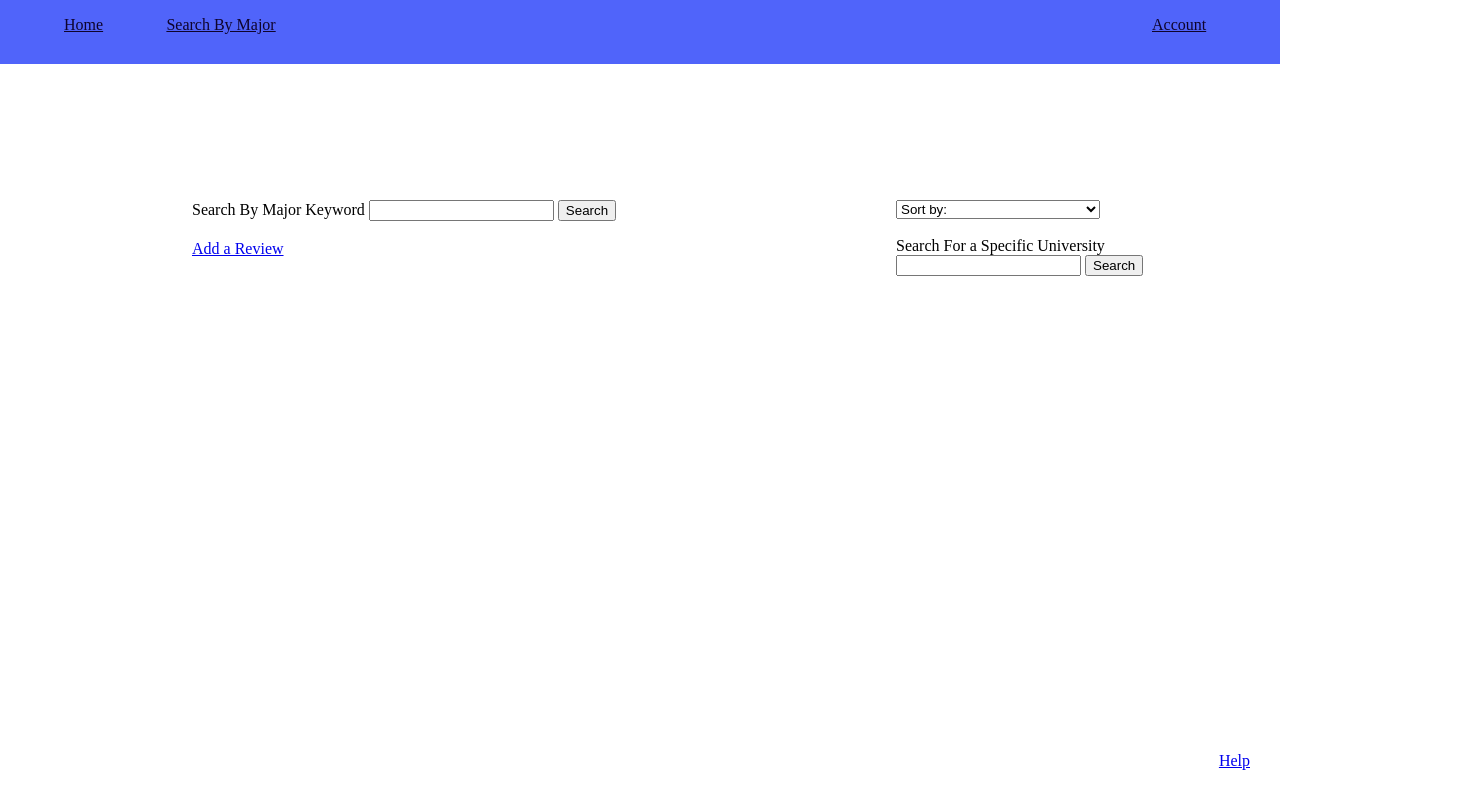
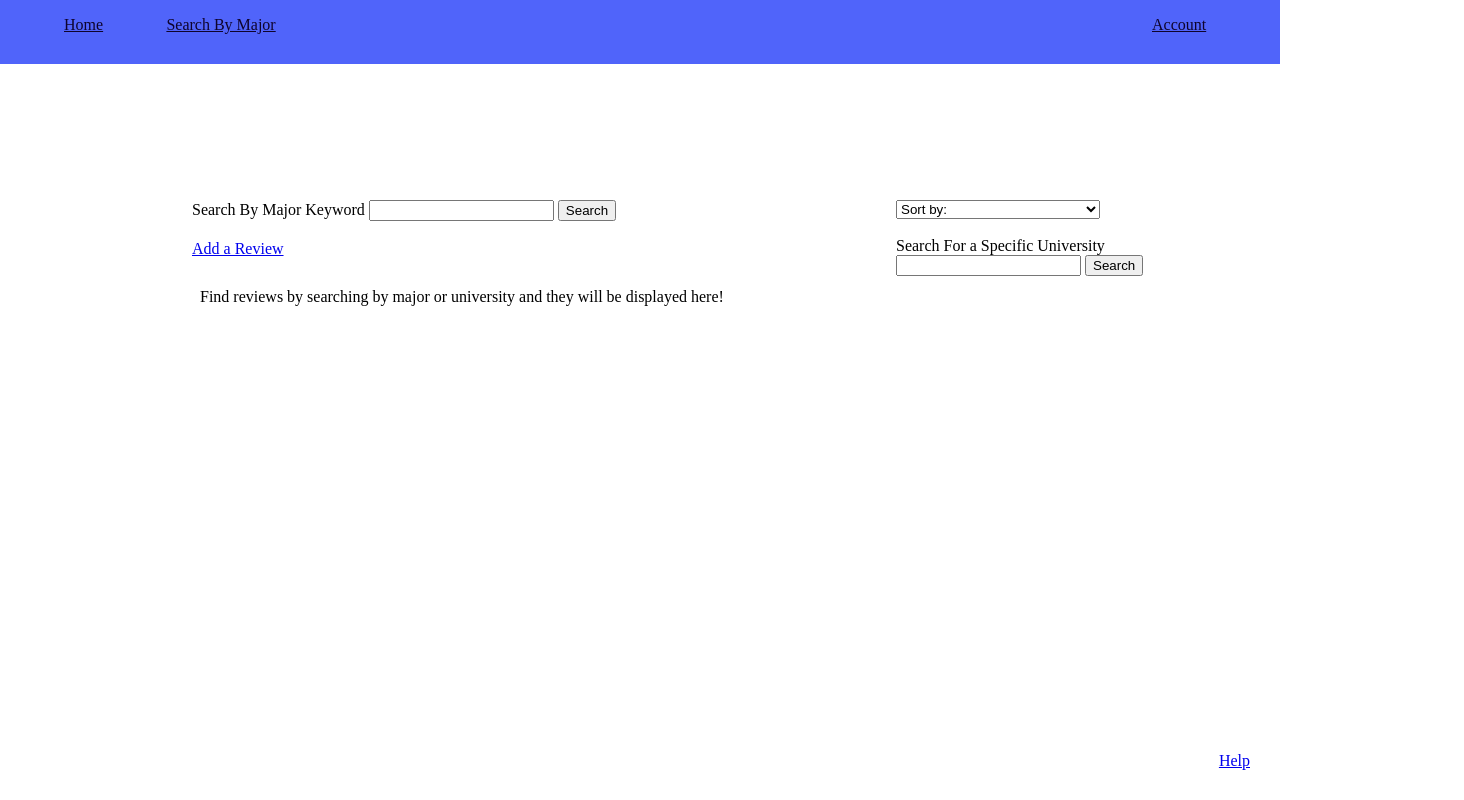
Before and after one commit to jessechen09/ratemymajor, a website: page public_html/major.html in a window 1280 px wide. Shown: the whole page, 1464 px wide, since content can reach past the window. Drawn offline with Linux system fonts and the light colour scheme.

Commit message:
added default text

```diff
--- a/public_html/major.html
+++ b/public_html/major.html
@@ -40,7 +40,7 @@
     <input type="button" id="searchUniversity" onclick="searchUni();" value="Search"/>
   </div>
 
-  <div id="reviewSection"></div>
+  <div id="reviewSection">Find reviews by searching by major or university and they will be displayed here!</div>
 
   <div id="help"><a id="helpButton" href="help.html">Help</a></div>
 
```
